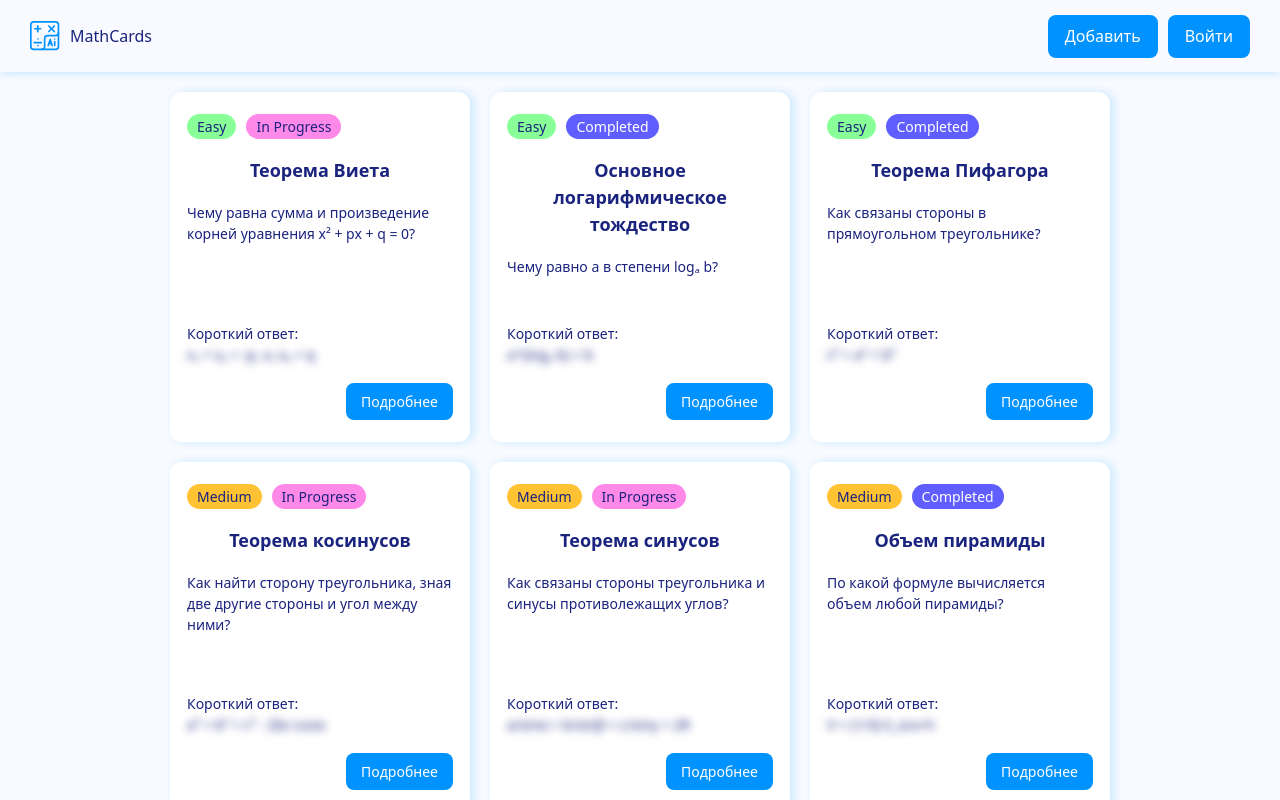
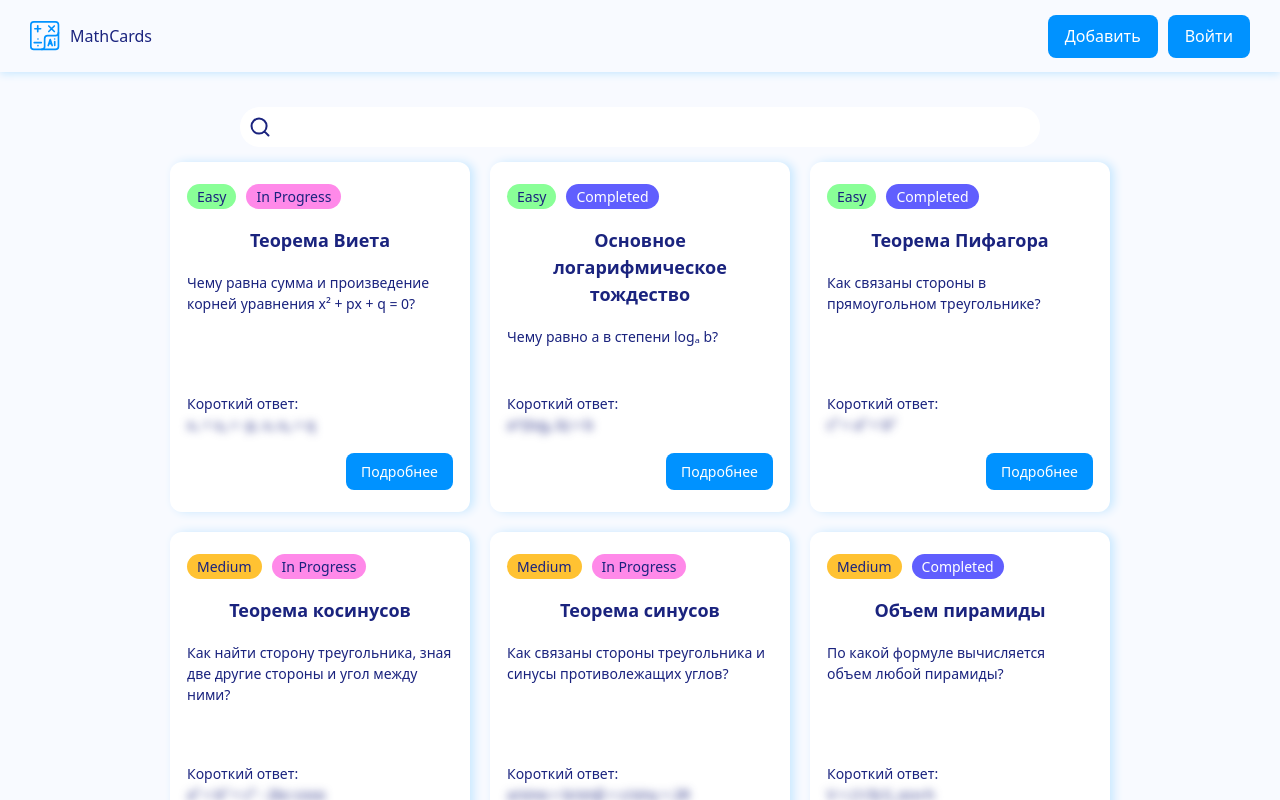
Before and after one commit to semerkq/math-cards, a React (Vite) app: page / in a window 1280 px wide. Built offline with nearby package versions, Linux system fonts and the light colour scheme; data requests are answered from the project's data file.

Commit message:
input component, search logic

```diff
--- a/src/components/QuestionCard/QuestionCard.jsx
+++ b/src/components/QuestionCard/QuestionCard.jsx
@@ -6,7 +6,6 @@
   const difficultyVariant = props.cards.metadata.difficulty;
   const statusVariant = props.cards.metadata.status;
 
-  console.log(difficultyVariant);
   return (
     <div className={cls.questionCard}>
       <div className={cls.labelsWrapper}>
--- /dev/null
+++ b/src/components/SearchInput/SearchInput.jsx
@@ -0,0 +1,15 @@
+import { useId } from "react";
+import cls from "./SearchInput.module.css";
+import { SearchIcon } from "../icons";
+
+export const SearchInput = (props) => {
+  const inputId = useId();
+  return (
+    <div className={cls.inputContainer}>
+      <label htmlFor={inputId}>
+        <SearchIcon className={cls.searchIcon} />
+      </label>
+      <input id={inputId} className={cls.input} type="text" onChange={props.onChange} value={props.value} />{" "}
+    </div>
+  );
+};
--- /dev/null
+++ b/src/components/SearchInput/SearchInput.module.css
@@ -0,0 +1,24 @@
+.inputContainer {
+	width: 100%;
+	height: 40px;
+	border-radius: 20px;
+	background-color: var(--card-bg-color);
+	position: relative;
+}
+
+.searchIcon {
+	position: absolute;
+	top: 10px;
+	left: 10px;
+}
+
+.input {
+	width: 100%;
+	height: 100%;
+	padding: 12px 12px 12px 45px;
+	border: none;
+	outline: none;
+	background: transparent;
+	font-size: 16px;
+	color: var(--text-color);
+}
--- /dev/null
+++ b/src/components/icons.jsx
@@ -0,0 +1,15 @@
+export const SearchIcon = (props) => {
+  return (
+    <svg width="20" height="20" viewBox="0 0 20 20" {...props}>
+      <path
+        d="M14.386 14.386l4.0877 4.0877-4.0877-4.0877c-2.9418 2.9419-7.7115 2.9419-10.6533 0-2.9419-2.9418-2.9419-7.7115 0-10.6533 2.9418-2.9419 7.7115-2.9419 10.6533 0 2.9419 2.9418 2.9419 7.7115 0 10.6533z"
+        stroke="currentColor"
+        fill="none"
+        strokeWidth="2"
+        fillRule="evenodd"
+        strokeLinecap="round"
+        strokeLinejoin="round"
+      ></path>
+    </svg>
+  );
+};
--- a/src/pages/HomePage/HomePage.jsx
+++ b/src/pages/HomePage/HomePage.jsx
@@ -1,13 +1,15 @@
-import { QuestionCard } from "../../components/QuestionCard";
 import cls from "./HomePage.module.css";
 import { API_URL } from "../../constants";
 import { useEffect, useState } from "react";
 import { QuestionCardList } from "../../components/QuestionCardList";
 import { Loader } from "../../components/Loader";
 import { useFetch } from "../../hooks/useFetch";
+import { SearchInput } from "../../components/SearchInput/SearchInput";
 
 export const HomePage = () => {
   const [cardsInformation, setCardsInformation] = useState([]);
+  const [searchValue, setSearchValue] = useState("");
+
   const [getQuestions, isLoading, error] = useFetch(async (arg) => {
     const response = await fetch(`${API_URL}/${arg}`);
     const questions = await response.json();
@@ -16,15 +18,27 @@
     return questions;
   });
 
+  const cards = cardsInformation.filter((card) => {
+    return card.preview.title.toLowerCase().trim().includes(searchValue.toLowerCase().trim());
+  });
+
   useEffect(() => {
     getQuestions("cards");
   }, []);
 
+  const searchInputHandler = (e) => {
+    setSearchValue(e.target.value);
+  };
+
   return (
     <>
+      <div className={cls.controlsContainer}>
+        <SearchInput onChange={searchInputHandler} value={searchValue} />
+      </div>
+
       {error && <p>{error}</p>}
       {isLoading && <Loader />}
-      <QuestionCardList cardsInformation={cardsInformation} />
+      <QuestionCardList cardsInformation={cards} />
     </>
   );
 };
--- a/src/pages/HomePage/HomePage.module.css
+++ b/src/pages/HomePage/HomePage.module.css
@@ -0,0 +1,10 @@
+.controlsContainer {
+	width: 100%;
+	max-width: 800px;
+	margin: 0 auto;
+	padding: 15px 0;
+	display: flex;
+	justify-content: center;
+	align-items: center;
+	gap: 10px;
+}
```
Also changed, not shown: src/components/SearchInput/index.jsx (added).
